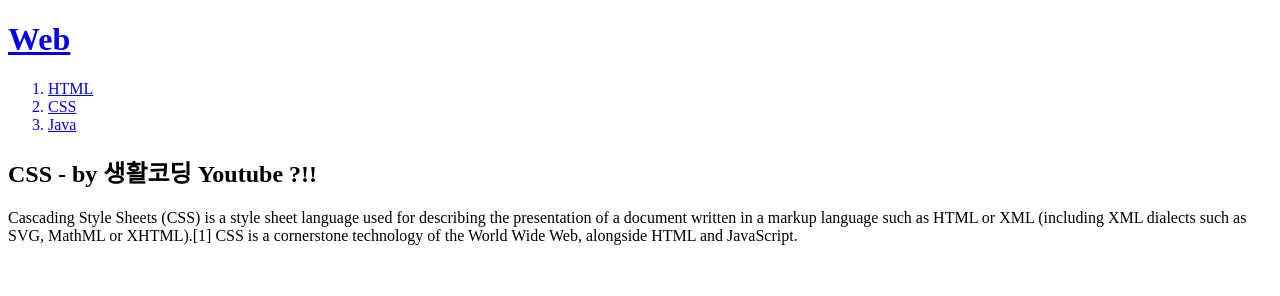
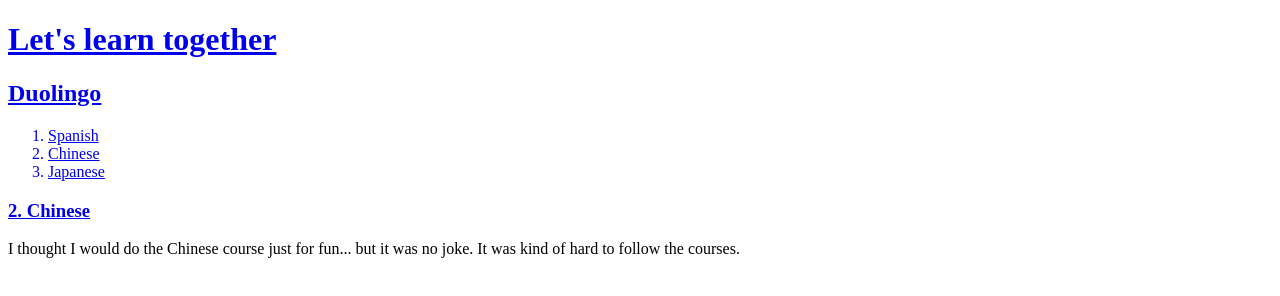
Before and after one commit to mindyhere/web-practice, a plain HTML site: page 2.html in a window 1280 px wide. Drawn offline with Linux system fonts and the light colour scheme.

Commit message:
수정(복습)

```diff
--- a/2.html
+++ b/2.html
@@ -1,17 +1,19 @@
 <!doctype html>
 <html>
 <head>
-    <title>첫걸음부터 차근차근 - CSS</title>
-    <meta charset="utf-8">
+<title>My hobby - Learning languaes</title>
+<meta charset="utf-8">
 </head>
+
 <body>
-<h1><a href="index.html">Web</h1></a>
+<a href="index.html"><h1>Let's learn together</h1></a>
+<h2><a href="https://en.duolingo.com/" target="_blank" title="클릭 시 팝업창으로 연결됩니다.">Duolingo</a></h2>
 <ol>
-    <a href="1.html"><li>HTML</li></a>
-    <a href="2.html"><li>CSS</li></a>
-    <a href="3.html"><li>Java</li></a>
+    <a href="1.html"><li>Spanish</li></a>
+    <a href="2.html"><li>Chinese</li></a>
+    <a href="3.html"><li>Japanese</li></a>
 </ol>
-<h2>CSS - by 생활코딩 Youtube ?!!</h2>
-<p>Cascading Style Sheets (CSS) is a style sheet language used for describing the presentation of a document written in a markup language such as HTML or XML (including XML dialects such as SVG, MathML or XHTML).[1] CSS is a cornerstone technology of the World Wide Web, alongside HTML and JavaScript.</p>
+<h3><a href="https://youtu.be/ECEFdVRfQgU?feature=shared" target="_blank" title="YouTube video player" frameborder="0" allow="accelerometer; autoplay; clipboard-write; encrypted-media; gyroscope; picture-in-picture; web-share" allowfullscreen>2. Chinese</h3></a>
+<p>I thought I would do the Chinese course just for fun... but it was no joke. It was kind of hard to follow the courses.</p>
 </body>
 </html>
```
Also changed, not shown: 1.html (+10 -10 lines), 3.html (+10 -8 lines), index.html (+11 -9 lines), duolingo.jpeg (added).
